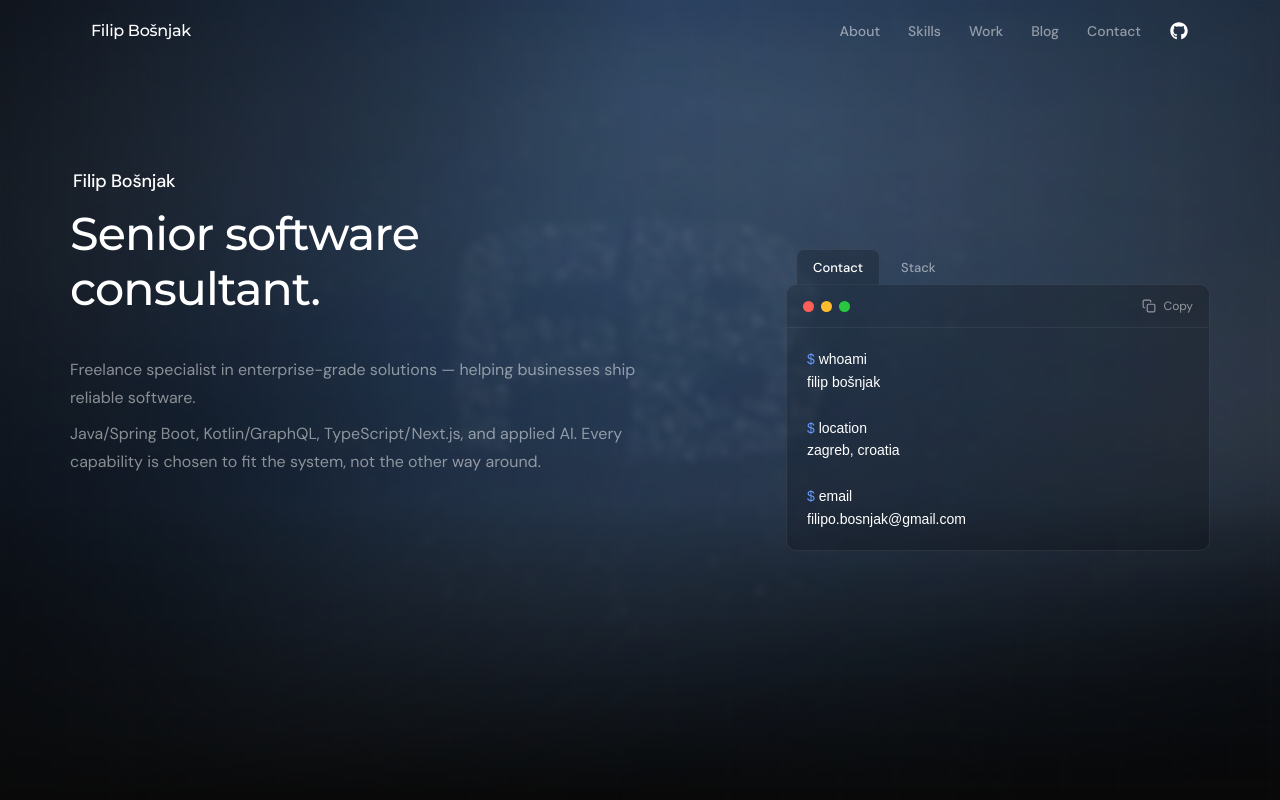
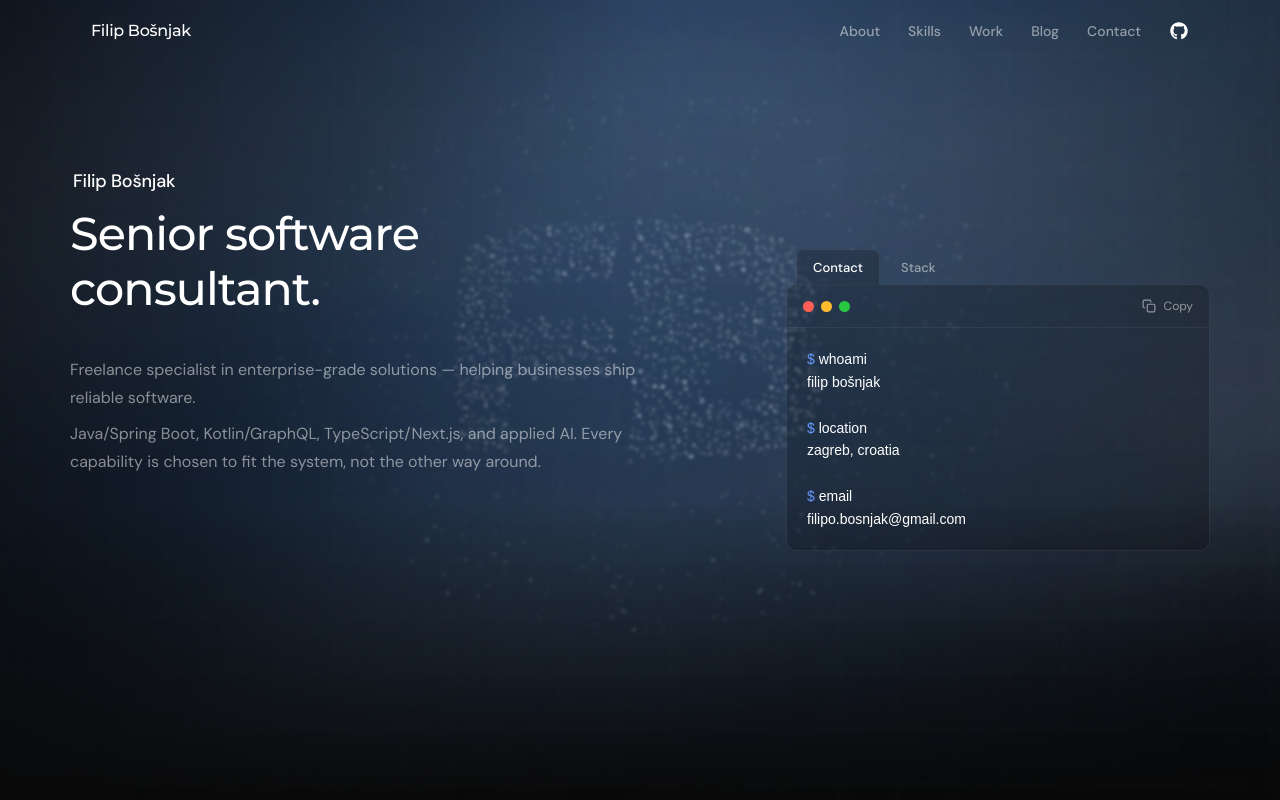
Before and after one commit to filipbosnjak/portfolio-next-ts, a Next.js app: page / in a window 1280 px wide. Shown: the top 800 px of the page. Built offline with nearby package versions, Linux system fonts and the light colour scheme; a web font is replaced by a local one.

Commit message:
Ease the glass pane so the particles stay crisp.
The overlay drops to a 1.5px backdrop blur with a 5% tint - just enough
glass to settle the animation without smearing the dots.

```diff
--- a/components/Hero.tsx
+++ b/components/Hero.tsx
@@ -68,7 +68,7 @@ const Hero = () => {
         <ParticleMark />
       </div>
       {/* frosted glass pane over the particle animation so the copy stays readable */}
-      <div className="pointer-events-none absolute inset-0 z-[6] bg-[#0a0a0a]/10 backdrop-blur-[4px]" />
+      <div className="pointer-events-none absolute inset-0 z-[6] bg-[#0a0a0a]/5 backdrop-blur-[1.5px]" />
       <div className="pointer-events-none absolute inset-0 z-[7] bg-gradient-to-r from-[#0a0a0a]/65 via-[#0a0a0a]/20 to-transparent md:from-[#0a0a0a]/55 md:via-[#0a0a0a]/10" />
       <div className="ds-container relative z-10 grid grid-cols-1 items-center gap-20 pt-40 pb-40 md:grid-cols-[60fr_40fr]">
         <div className="order-1 flex flex-col gap-10">
```
